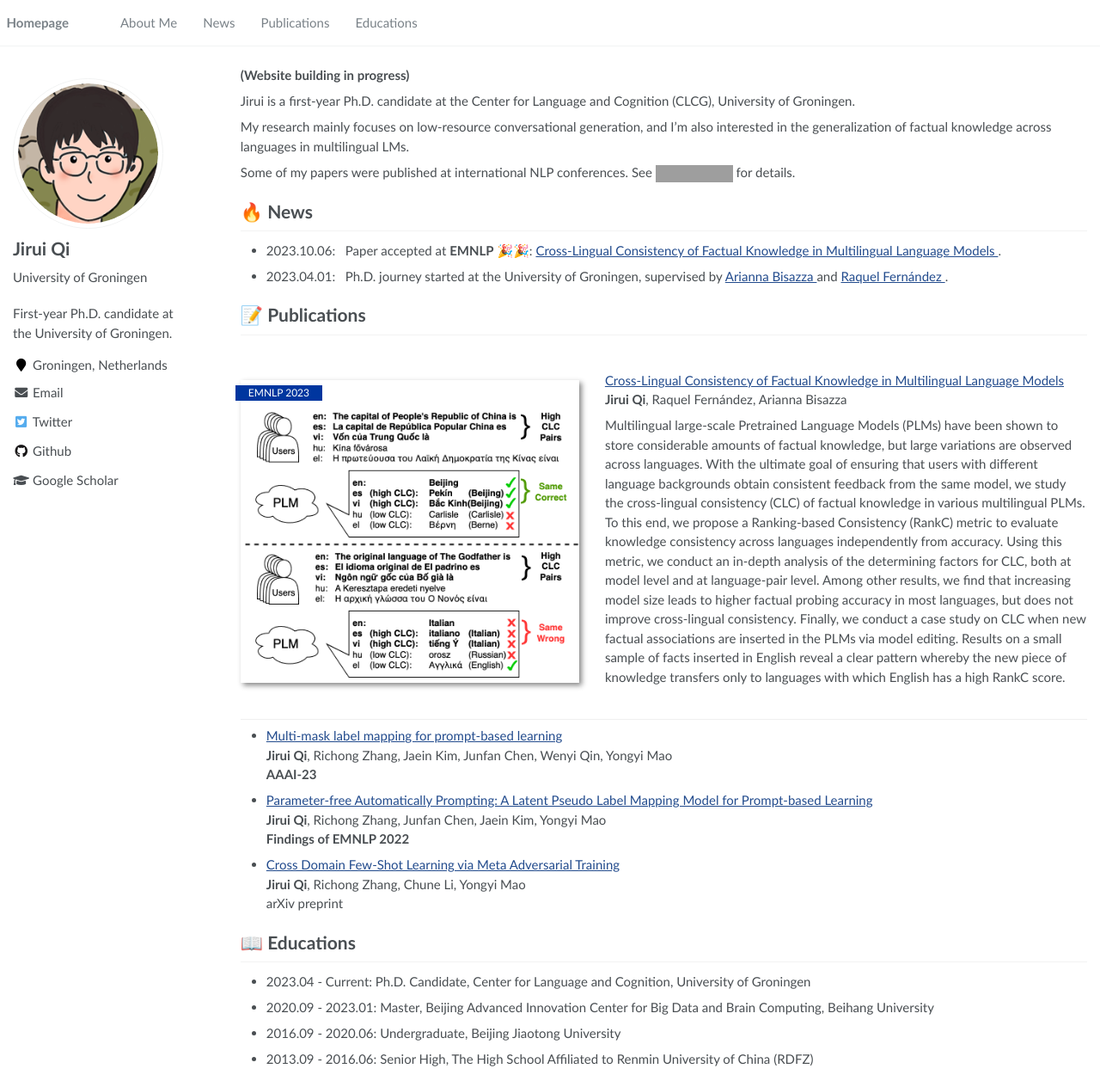
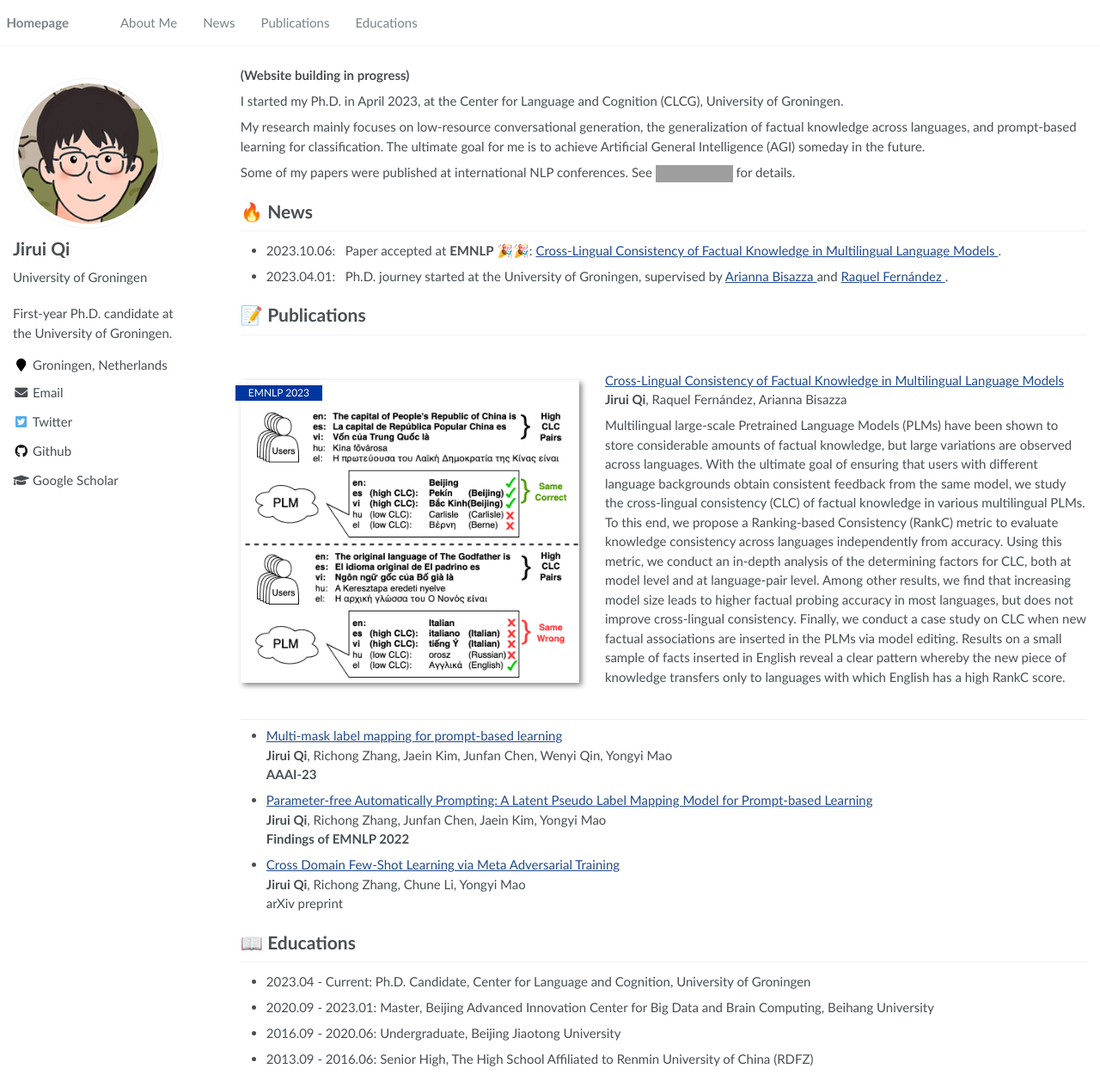
Before and after one commit to RayeRen/acad-homepage.github.io, a Jekyll site: the page built from _pages/about.md, in a window 1280 px wide and 1257 px high. Shown: the whole window at 86% size. Built offline with Jekyll 4.4.1, drawn with Linux system fonts in a browser that asks for light colours; grey boxes are pictures that could not be loaded.

Commit message:
Update about.md

```diff
--- a/_pages/about.md
+++ b/_pages/about.md
@@ -29,9 +29,9 @@ redirect_from:
 
 **(Website building in progress)**
 
-Jirui is a first-year Ph.D. candidate at the Center for Language and Cognition (CLCG), University of Groningen.
+I started my Ph.D. in April 2023, at the Center for Language and Cognition (CLCG), University of Groningen.
 
-My research mainly focuses on low-resource conversational generation, and I'm also interested in the generalization of factual knowledge across languages in multilingual LMs.
+My research mainly focuses on low-resource conversational generation, the generalization of factual knowledge across languages, and prompt-based learning for classification. The ultimate goal for me is to achieve Artificial General Intelligence (AGI) someday in the future.
 
 Some of my papers were published at international NLP conferences. See <a href='https://scholar.google.com/citations?hl=en&user=bN9bPVUAAAAJ'><img src="https://img.shields.io/endpoint?url={{ url | url_encode }}&logo=Google%20Scholar&labelColor=f6f6f6&color=9cf&style=flat&label=citations"></a> for details.
 
```
